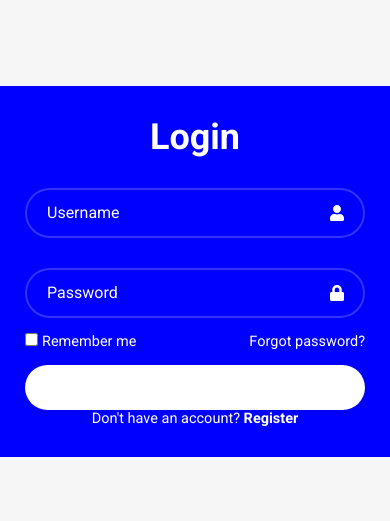
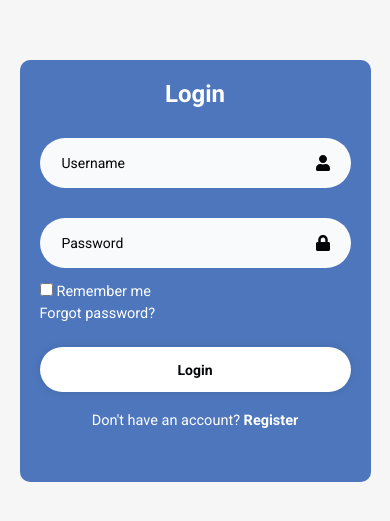
Before and after one commit to ditzaa/bachelor, a React (Vite) app in the folder frontend/: page /login in a window 390 px wide. Shown: the part 151-672 px from the top of the page. Built offline with nearby package versions, Linux system fonts and the light colour scheme.

Commit message:
Made LoginPg responsive

```diff
--- a/frontend/src/Pages/Login.css
+++ b/frontend/src/Pages/Login.css
@@ -1,4 +1,5 @@
 @import url("https://fonts.googleapis.com/css2?family=Poppins:wght@400;600;700&display=swap");
+@import url("https://fonts.googleapis.com/css2?family=Roboto:wght@400;500;700&display=swap");
 
 * {
   margin: 0;
@@ -8,7 +9,7 @@
 
 body {
   margin: 0;
-  font-family: "Poppins", sans-serif;
+  font-family: "Roboto", sans-serif;
   display: flex;
   justify-content: center;
   align-items: center;
@@ -17,7 +18,7 @@ body {
 
 .wrapper {
   width: 420px;
-  background: blue;
+  background: var(--primary);
   color: white;
   border-radius: 10px;
   padding: 30px 40px;
@@ -32,7 +33,7 @@ body {
   position: relative;
   width: 100%;
   height: 50px;
-  /* background: ; */
+  color: var(--text);
   margin: 30px 0;
 }
 
@@ -45,12 +46,13 @@ body {
   border: 2px solid rgba(255, 255, 255, 0.2);
   border-radius: 40px;
   font-size: 16px;
-  color: white;
+  color: var(--text);
   padding: 20px 45px 20px 20px;
+  background-color: var(--background);
 }
 
 .input-box input::placeholder {
-  color: white;
+  color: var(--text);
 }
 
 .input-box .icon {
@@ -92,13 +94,16 @@ body {
   box-shadow: 0 0 10px rgba(0, 0, 0, 0.1);
   cursor: pointer;
   font-size: 16px;
-  color: white;
+  color: var(--text);
+  font-weight: bold;
+  margin-top: 10px;
 }
 
 .wrapper .register-link {
   font-size: 14.5px;
   text-align: center;
   margin-top: 20px 0 15px;
+  padding-top: 20px;
 }
 
 .register-link p a {
@@ -110,3 +115,48 @@ body {
 .register-link p a:hover {
   text-decoration: underline;
 }
+
+/* responsive-design */
+
+@media screen and (max-width: 600px) {
+  .wrapper {
+    width: 90vw;
+    height: 50vh;
+    padding: 20px;
+    margin: auto;
+    padding-bottom: 0px;
+  }
+
+  .wrapper h1 {
+    font-size: 24px;
+  }
+
+  .input-box input {
+    font-size: 14px;
+  }
+
+  .wrapper button {
+    font-size: 14px;
+  }
+
+  .remember-forgot {
+    flex-direction: column;
+    margin: auto;
+  }
+
+  .remember-forgot label {
+    margin-bottom: 5px;
+  }
+}
+
+@media screen and (min-width: 601px) and (max-width: 1024px) {
+  .wrapper {
+    width: 60vw;
+  }
+}
+
+@media screen and (min-width: 1025px) {
+  .wrapper {
+    width: 40vw;
+  }
+}
```
Also changed, not shown: frontend/src/App.css (+7 -0 lines).
